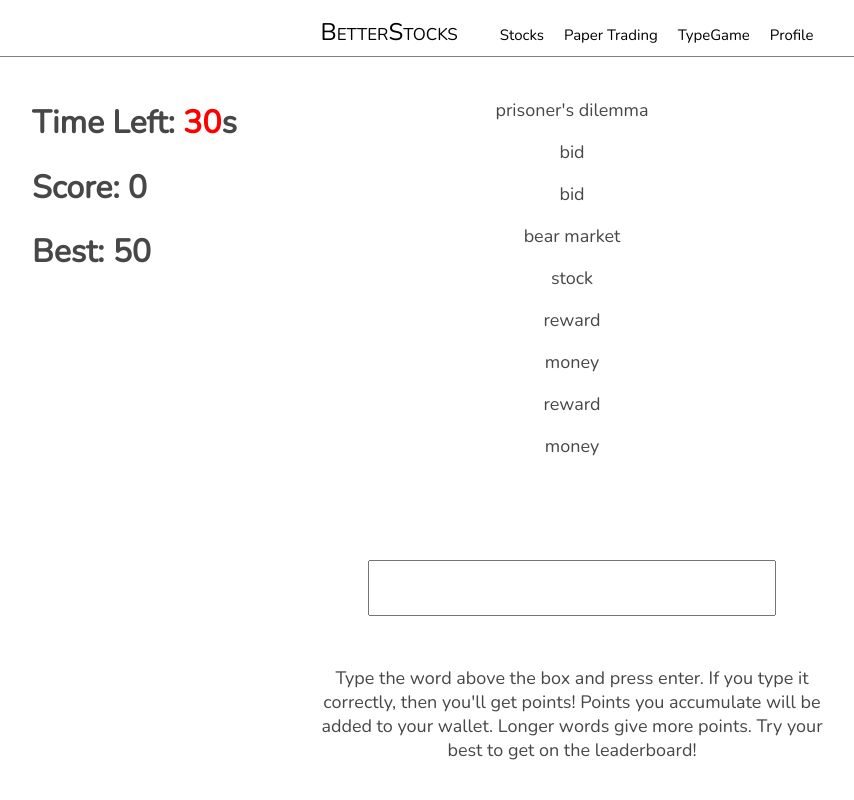
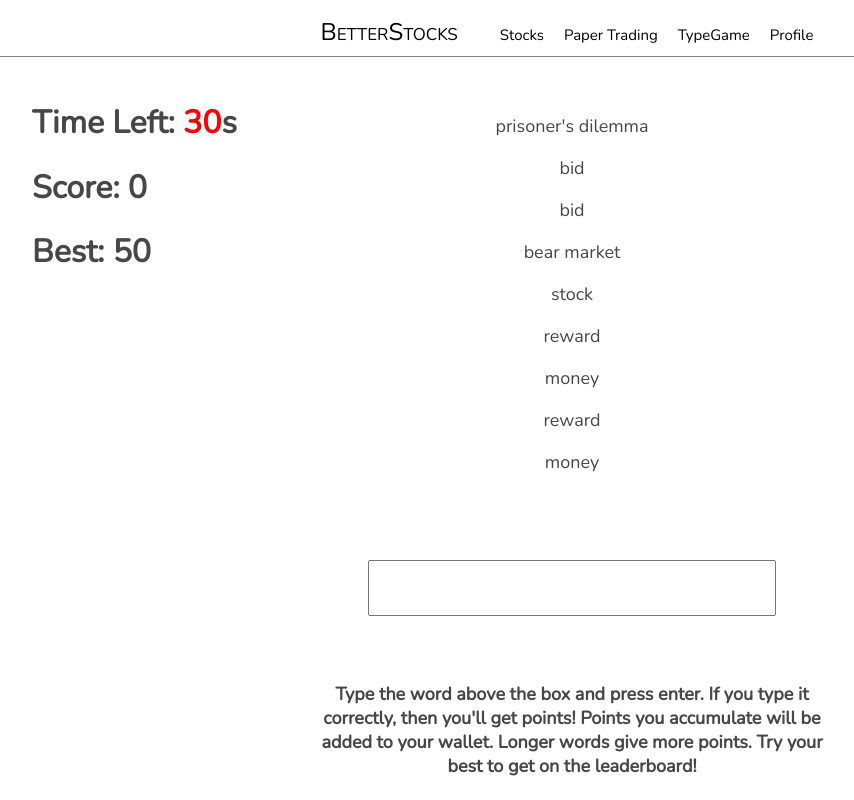
Before and after one commit to joncokisler/BetterStocks, a React (Create React App) app in the folder client/: page /game in a window 1280 px wide. Shown: the whole page, without its empty margins (68-922 px from the left). Built offline with nearby package versions, Linux system fonts and the light colour scheme.

Commit message:
moved some elements around

```diff
--- a/client/src/react-components/TypeGame/TypeGame.css
+++ b/client/src/react-components/TypeGame/TypeGame.css
@@ -17,7 +17,7 @@
     padding: auto;
     margin-left: auto;
     margin-right: auto;
-    margin-top: -33.5rem;
+    margin-top: -32.5rem;
     margin-bottom: 13rem;
 }
 
@@ -34,6 +34,7 @@
     margin-left: auto;
     margin-right: auto;
     display: inline-block;
+    font-weight: bold;
     max-width: 30em;
     font-size: large;
     color: rgb(71, 71, 71);
```
